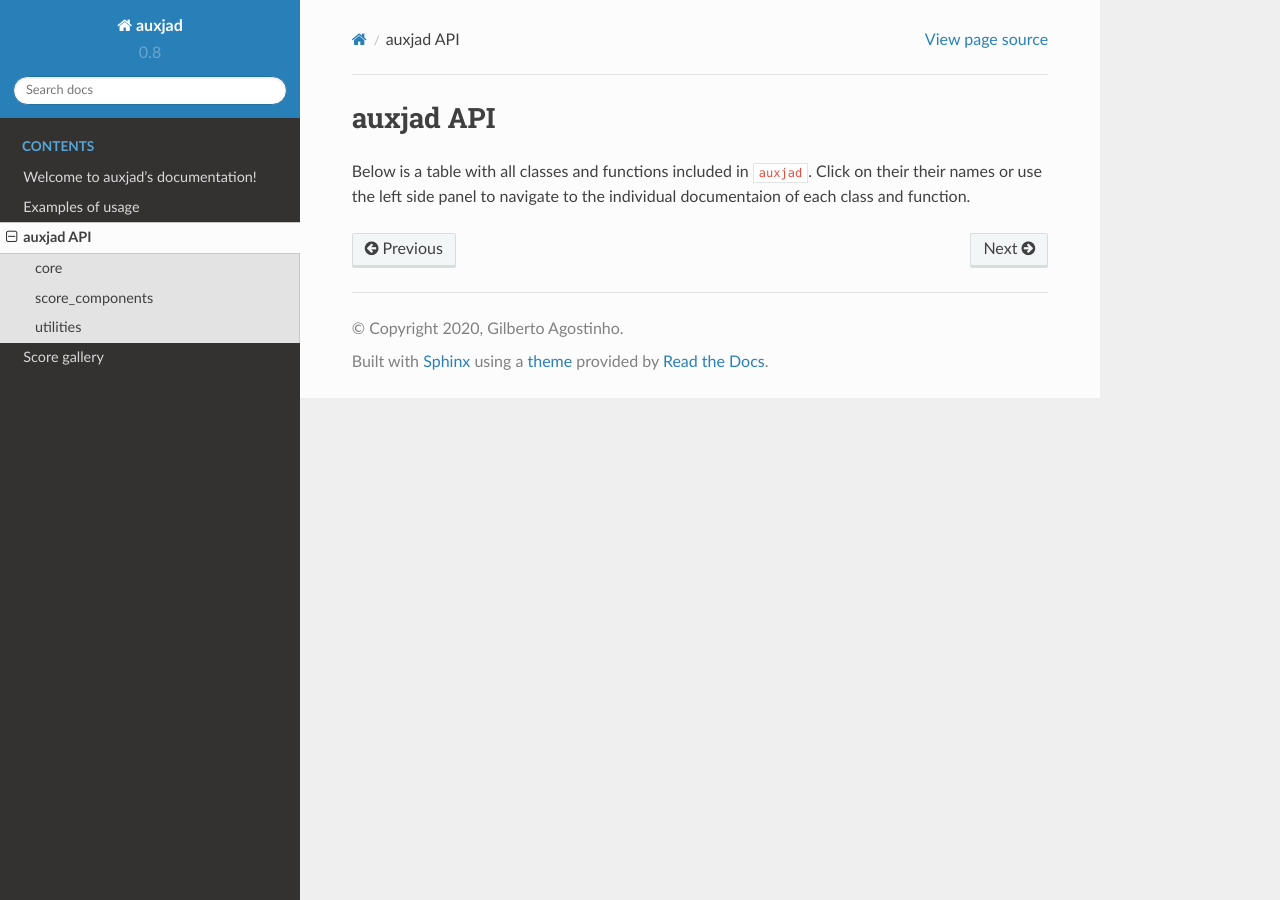
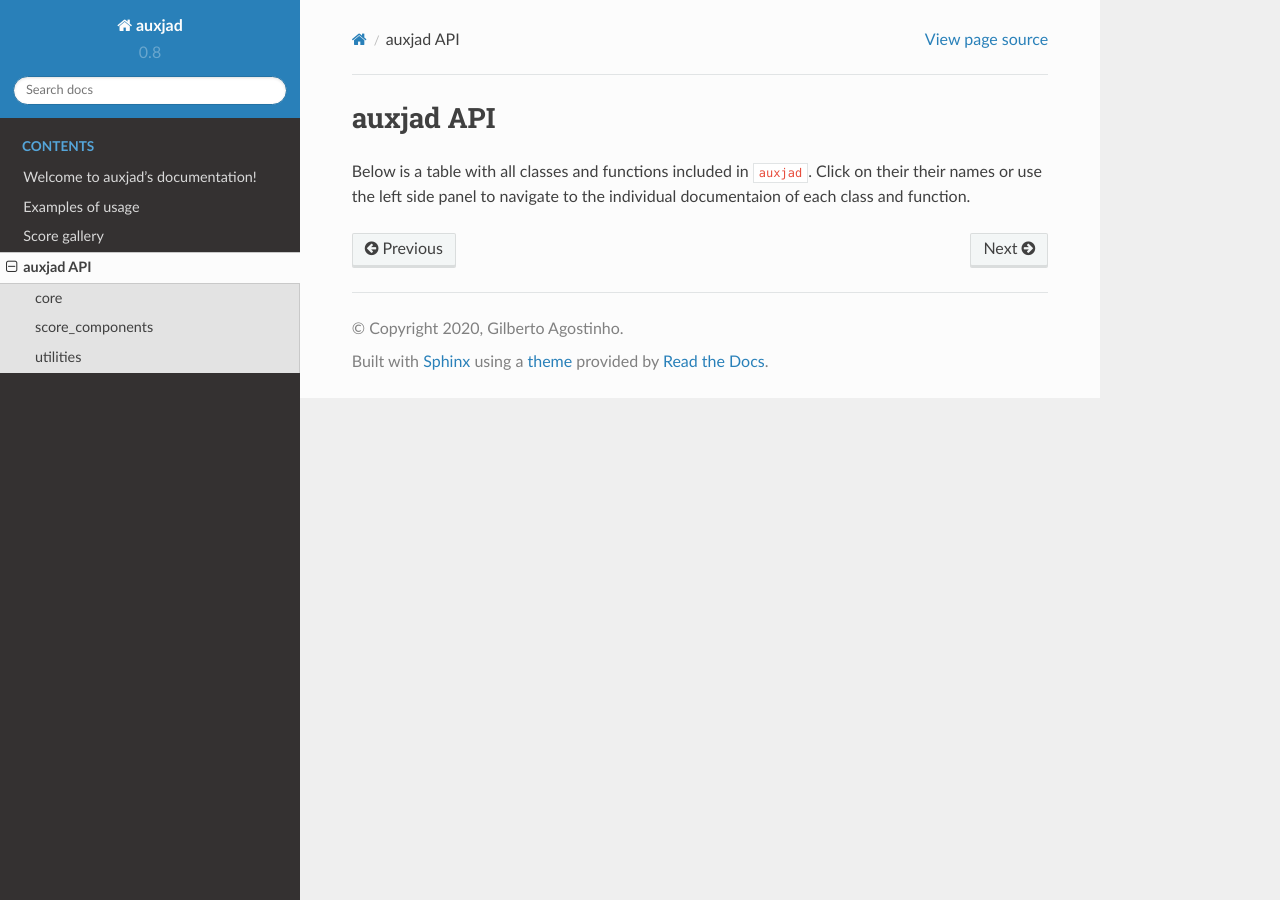
Before and after one commit to gilbertohasnofb/auxjad, a Sphinx documentation site: the page built from docs/api/index.rst, in a window 1280 px wide. Built offline with Sphinx 7.4.7 and the Read the Docs theme 2.0.0, drawn with Linux system fonts in a browser that asks for light colours.

```diff
--- a/docs/index.rst
+++ b/docs/index.rst
@@ -54,5 +54,5 @@ You will also need to install `Python 3.6`_ or higher, as well as `Abjad`_ and
 
     self
     examples/index
+    score_gallery/index
     api/index
-    score_gallery/index
```
